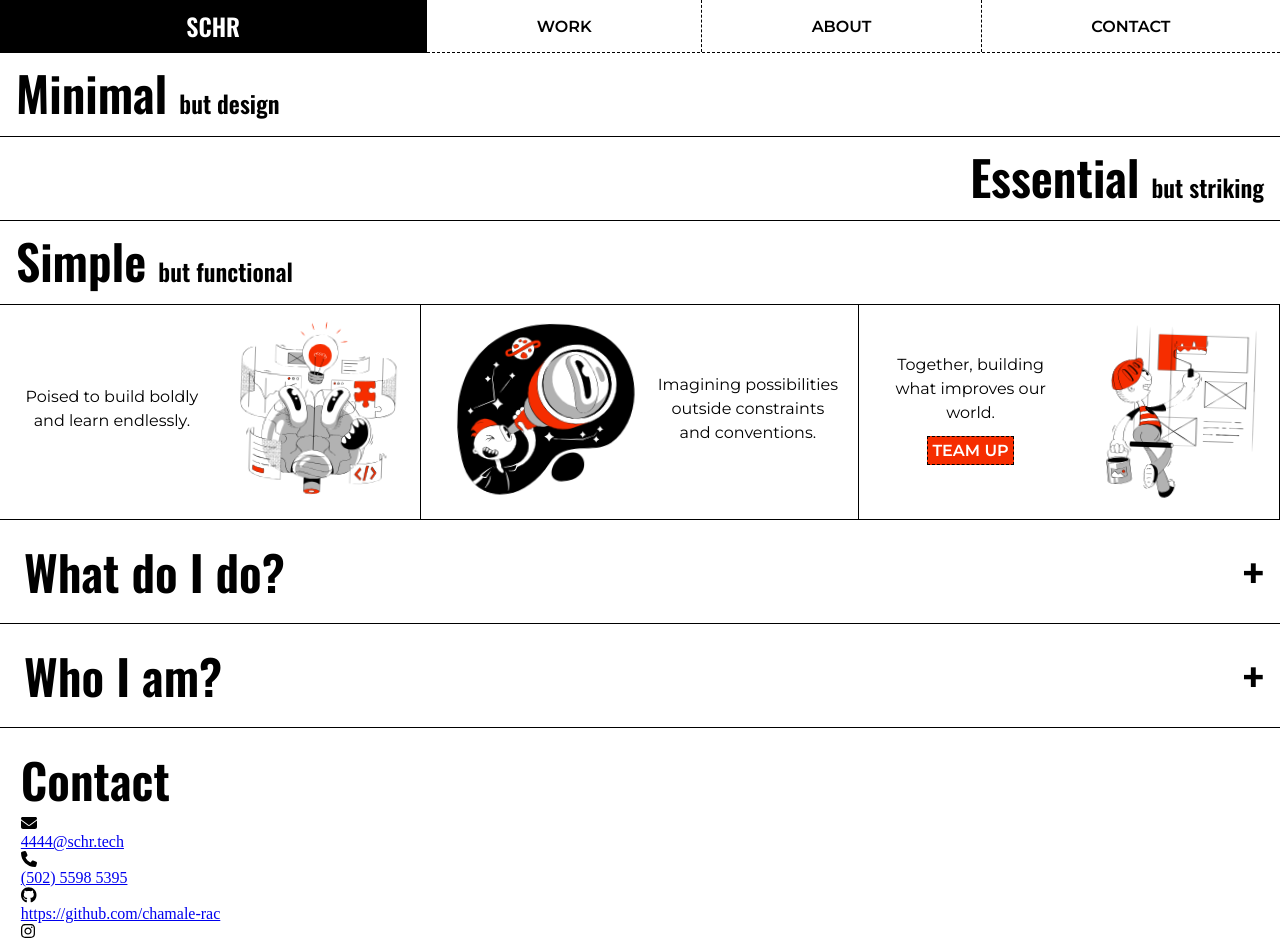
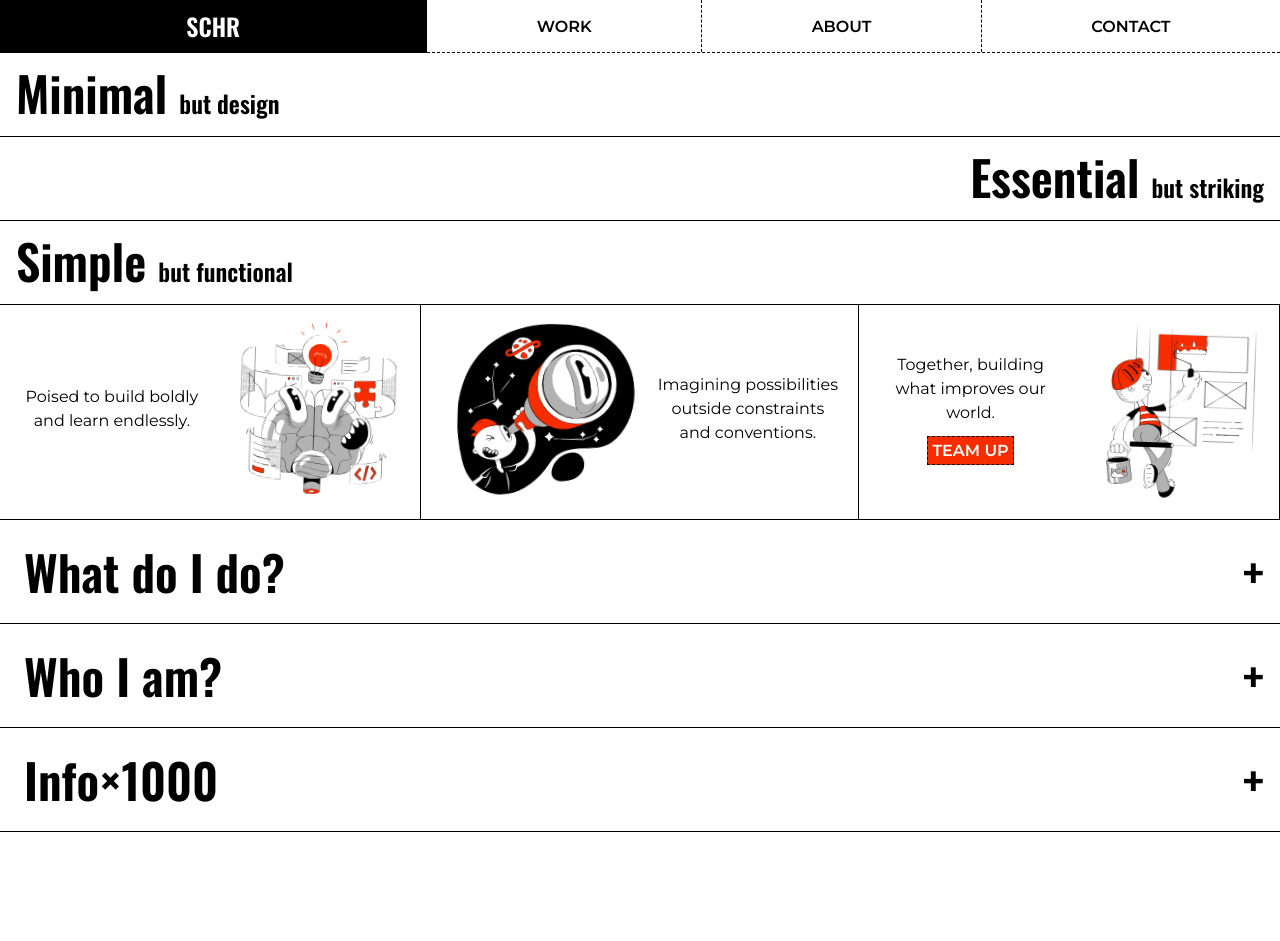
Before and after one commit to chamale-rac/portfolio, a React (Vite) app: page / in a window 1280 px wide. Shown: the top 941 px of the page. After the commit the page ends 832 px from the top, so only its background shows below. Built offline with nearby package versions, Linux system fonts and the light colour scheme.

Commit message:
Info section: just desktop vesion. Fix: Collapse complexity

```diff
--- a/src/components/Collapse/Collapse.jsx
+++ b/src/components/Collapse/Collapse.jsx
@@ -2,7 +2,14 @@ import React, { useState, useRef, useEffect } from 'react'
 import PropTypes from 'prop-types'
 import * as styles from './Collapse.module.css'
 
-const Collapse = ({ children, title = 'title', change = false }) => {
+const Collapse = ({
+  children,
+  title = 'title',
+  change = false,
+  font = 'font-heading',
+  index = null,
+  changeFunction = null,
+}) => {
   const [isClosed, setIsClosed] = useState(true)
   const [contentHeight, setContentHeight] = useState(null)
 
@@ -19,13 +26,18 @@ const Collapse = ({ children, title = 'title', change = false }) => {
     }, 1000)
   }, [change])
 
+  const handleClose = () => {
+    setIsClosed(!isClosed)
+    if (changeFunction) {
+      changeFunction(index)
+    }
+  }
+
   return (
     <div>
       <h1
-        onClick={() => setIsClosed(!isClosed)}
-        className={`${styles.title} font-heading ${
-          isClosed ? '' : styles.closed
-        }`}
+        onClick={() => handleClose()}
+        className={`${styles.title} ${font} ${isClosed ? '' : styles.closed}`}
       >
         <div className={styles.title_text}>{title}</div>
       </h1>
@@ -44,6 +56,9 @@ Collapse.propTypes = {
   children: PropTypes.node.isRequired,
   title: PropTypes.string.isRequired,
   change: PropTypes.bool.isRequired,
+  font: PropTypes.string.isRequired,
+  index: PropTypes.number.isRequired,
+  changeFunction: PropTypes.func.isRequired,
 }
 
 export default Collapse
--- a/src/components/ContactItem/ContactItem.jsx
+++ b/src/components/ContactItem/ContactItem.jsx
@@ -1,11 +1,24 @@
-import React from 'react'
+import React, { useState } from 'react'
 import PropTypes from 'prop-types'
 import { FontAwesomeIcon } from '@fortawesome/react-fontawesome'
+import { faCopy } from '@fortawesome/free-solid-svg-icons'
 import * as styles from './ContactItem.module.css'
 
 const ContactItem = ({ icon, href, label, text, target = false }) => {
+  const [isCopied, setIsCopied] = useState(false)
+
+  const handleCopyClick = async () => {
+    try {
+      await navigator.clipboard.writeText(target ? href : text)
+      setIsCopied(true)
+      setTimeout(() => setIsCopied(false), 2000)
+    } catch (err) {
+      console.error('Failed to copy text: ', err)
+    }
+  }
+
   return (
-    <div className={styles.contact_item}>
+    <div className={`${styles.contact_item} font-body`}>
       <div className={styles.item_icon}>
         <FontAwesomeIcon icon={icon} />
       </div>
@@ -16,9 +29,12 @@ const ContactItem = ({ icon, href, label, text, target = false }) => {
           aria-label={label}
           target={target ? '_blank' : '_self'}
         >
-          {text}
+          {isCopied ? 'Copied!' : text}
         </a>
       </div>
+      <button type="button" onClick={handleCopyClick}>
+        <FontAwesomeIcon icon={faCopy} className={styles.copy_icon} />
+      </button>
     </div>
   )
 }
--- a/src/components/ContactItem/ContactItem.module.css
+++ b/src/components/ContactItem/ContactItem.module.css
@@ -0,0 +1,53 @@
+.contact_item {
+  display: flex;
+  flex-direction: row;
+  width: 100%;
+  padding: 1rem;
+  justify-content: center;
+  border-right: 1px solid var(--ink-dark);
+  position: relative;
+  transition: background-color 0.2s ease-in-out;
+}
+
+.contact_item {
+  background-color: var(--ink-light);
+}
+
+.contact_item:hover {
+  background-color: var(--ink-highlight);
+}
+
+.contact_item:hover {
+  color: var(--ink-light);
+}
+
+.contact_item:last-child {
+  border-right: none;
+}
+
+.contact_item .item_icon {
+  margin-right: 0.4rem;
+}
+
+.contact_item .item_content a {
+  cursor: pointer;
+  text-decoration: none;
+  color: var(--ink-dark);
+}
+
+.contact_item:hover .item_content a {
+  color: var(--ink-light);
+}
+
+.contact_item > button {
+  cursor: copy;
+  position: absolute;
+  top: 10px;
+  right: 10px;
+  background: none;
+  border: none;
+}
+
+.contact_item:hover .copy_icon {
+  color: var(--ink-light);
+}
--- a/src/data/contactItems.json
+++ b/src/data/contactItems.json
@@ -15,7 +15,14 @@
         "icon": "faGithub",
         "href": "https://github.com/chamale-rac",
         "label": "GitHub",
-        "text": "https://github.com/chamale-rac",
+        "text": "@chamale-rac",
+        "target": true
+    },
+    {
+        "icon": "faBehance",
+        "href": "https://www.behance.net/chamalerac",
+        "label": "Behance",
+        "text": "@chamalerac",
         "target": true
     },
     {
@@ -24,5 +31,12 @@
         "label": "Instagram",
         "text": "@chamalerac",
         "target": true
+    },
+    {
+        "icon": "faLinkedin",
+        "href": "https://www.linkedin.com/in/chamalerac",
+        "label": "LinkedIn",
+        "text": "Samuel Chamalé",
+        "target": true
     }
 ]
--- a/src/layouts/About/About.jsx
+++ b/src/layouts/About/About.jsx
@@ -14,7 +14,7 @@ const About = () => {
   ]
 
   return (
-    <Collapse title="Who I am?" change={showImages}>
+    <Collapse title="Who I am?">
       <div className={`${styles.container_max} font-body`}>
         <div className={styles.container}>
           {texts.map((text) => (
--- a/src/layouts/Contact/Contact.jsx
+++ b/src/layouts/Contact/Contact.jsx
@@ -1,24 +1,75 @@
 import React from 'react'
-import { ContactItem } from '@components'
-import { faGithub, faInstagram } from '@fortawesome/free-brands-svg-icons'
+import { ContactItem, Collapse } from '@components'
+import {
+  faGithub,
+  faInstagram,
+  faBehance,
+  faLinkedin,
+} from '@fortawesome/free-brands-svg-icons'
 import { faPhone, faEnvelope } from '@fortawesome/free-solid-svg-icons'
 import contactItems from '@data/contactItems.json'
 import * as styles from './Contact.module.css'
 
 const Contact = () => {
+  const [change, setChange] = React.useState([false, false])
+
+  const handleChange = (index) => {
+    const newChange = [...change]
+    newChange[index] = !newChange[index]
+    setChange(newChange)
+  }
+
   const getIcon = (iconName) => {
     const icons = {
       faEnvelope,
       faPhone,
       faGithub,
       faInstagram,
+      faBehance,
+      faLinkedin,
     }
     return icons[iconName] || null
   }
 
   return (
+    <Collapse title="Info×1000" change={change}>
       <div className={styles.container}>
-      <div className={`${styles.title} font-heading`}>Contact</div>
+        <Collapse
+          title="Personal"
+          font="font-subtitle"
+          changeFunction={handleChange}
+          index={0}
+        >
+          <div className={styles.collapse_inside}>
+            <div className={`${styles.personal_info} font-body`}>
+              <div className={styles.info_item}>
+                <div className={styles.info_label}>Full name:</div>
+                <div className={styles.info_content}>
+                  Samuel Alejandro Chamalé Rac
+                </div>
+              </div>
+              <div className={styles.info_item}>
+                <div className={styles.info_label}>Age:</div>
+                <div className={styles.info_content}>
+                  19 years old (born on 2003)
+                </div>
+              </div>
+              <div className={styles.info_item}>
+                <div className={styles.info_label}>Nationality:</div>
+                <div className={styles.info_content}>
+                  Guatemalan (born in Guatemala City)
+                </div>
+              </div>
+            </div>
+          </div>
+        </Collapse>
+        <Collapse
+          title="Contact"
+          font="font-subtitle"
+          changeFunction={handleChange}
+          index={1}
+        >
+          <div className={styles.collapse_inside}>
             <div className={styles.contact_info}>
               {contactItems.map((item) => (
                 <ContactItem
@@ -32,6 +83,9 @@ const Contact = () => {
               ))}
             </div>
           </div>
+        </Collapse>
+      </div>
+    </Collapse>
   )
 }
 
--- a/src/layouts/Contact/Contact.module.css
+++ b/src/layouts/Contact/Contact.module.css
@@ -1,5 +1,38 @@
 .container {
-  padding: 1rem 1.3rem;
   display: flex;
   flex-direction: column;
 }
+
+.personal_info {
+  display: flex;
+  flex-direction: row;
+}
+
+.personal_info .info_item {
+  display: flex;
+  flex-direction: row;
+  margin-right: 1rem;
+  margin-left: 0.1rem;
+  padding-right: 1rem;
+  border-right: 1px solid #0000008f;
+}
+
+.personal_info .info_item:last-child {
+  border-right: none;
+}
+
+.info_item .info_label {
+  margin-right: 0.5rem;
+  font-weight: bold;
+}
+
+.contact_info {
+  display: flex;
+  flex-direction: row;
+  justify-content: space-between;
+  border: 1px solid var(--ink-dark);
+}
+
+.collapse_inside {
+  padding: 1rem;
+}
```
Also changed, not shown: src/components/Form/Form.jsx (added, +7 -0 lines), src/components/Form/Form.module.css (added). Lines whose indentation alone changed are shown as unchanged.
